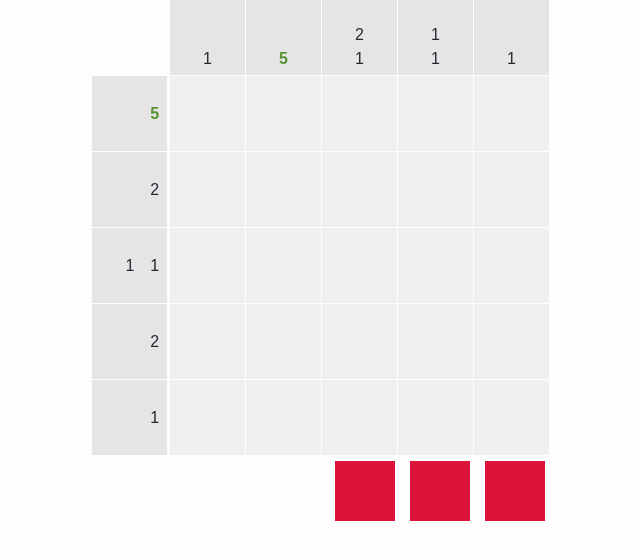
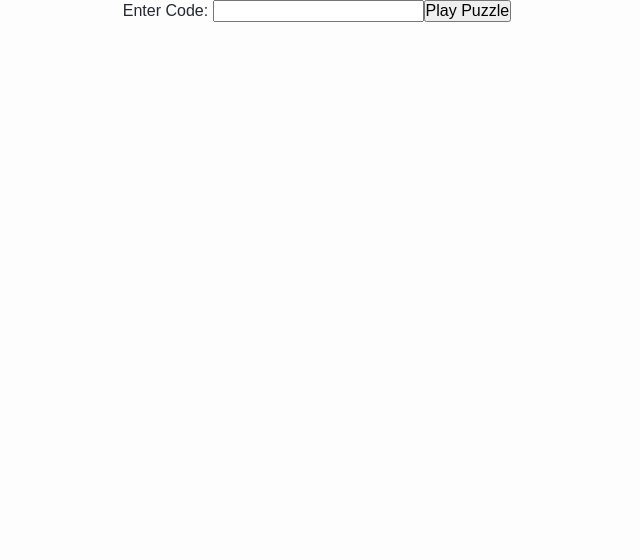
Before and after one commit to ALostCAWs/Nonogram, a React (Create React App) app: page / in a window 1280 px wide. Shown: the top 560 px of the page, without its empty margins (323-963 px from the left). Built offline with nearby package versions, Linux system fonts and the light colour scheme.

Commit message:
Adds basic import game screen

```diff
--- a/src/App.js
+++ b/src/App.js
@@ -1,11 +1,9 @@
 /* ---- Imports Section */
 import React from 'react';
-import { PicrossProvider } from './picrossGame/picrossProvider';
-import { gameImport } from './picrossGame/gameImportExport/gameImport';
-import { gameExport } from './picrossGame/gameImportExport/gameExport';
+import { ImportGame, decodeGameHash } from './picrossGame/gameImportExport/gameImport';
+import { encodeGameHAsh } from './picrossGame/gameImportExport/gameExport';
 import logo from './logo.svg';
 import './App.css';
-
 
 let gameSolution1 = [[true, true, true, true, true],
 [false, true, true, false, false],
@@ -26,10 +24,10 @@
 [false, true, false, false, false]];
 
 function App() {
-  const gameSolution = gameImport(gameExport(gameSolution1));
+  const gameSolution = decodeGameHash(encodeGameHAsh(gameSolution2));
   return (
     <div className="App">
-      <PicrossProvider gameSolution={gameSolution} />
+      <ImportGame />
     </div>
   );
 }
--- a/src/picrossGame/gameImportExport/gameExport.js
+++ b/src/picrossGame/gameImportExport/gameExport.js
@@ -1,4 +1,4 @@
-export const gameExport = (gameSolution) => {
+export const encodeGameHAsh = (gameSolution) => {
   let gameHash = btoa(JSON.stringify(gameSolution));
   return gameHash;
 }
--- a/src/picrossGame/gameImportExport/gameImport.js
+++ b/src/picrossGame/gameImportExport/gameImport.js
@@ -1,4 +1,38 @@
-export const gameImport = (gameHash) => {
+/* ---- Imports Section */
+import React, { useState } from 'react';
+import { PicrossProvider } from '../picrossProvider';
+
+/* ---- Import Game via code entered into textbox on form */
+// Call PicrossProvider onSubmit
+export const ImportGame = () => {
+  const [puzzleCode, setPuzzleCode] = useState('');
+  const [submit, setSubmit] = useState(false);
+
+  /* <- Handle Input Changes & Form Submission -> */
+  const handleChange = (e) => {
+    setPuzzleCode(e.target.value);
+  }
+  const handleSubmit = (e) => {
+    setPuzzleCode(decodeGameHash(puzzleCode));
+    setSubmit(true);
+  }
+
+  return (
+    <>
+      {!submit ? (
+        <form action='' id='enterPuzzleCode'>
+          <label for='puzzleCode'>Enter Code: </label>
+          <input type='text' id='puzzleCode' name='puzzleCode' value={puzzleCode} onChange={handleChange} />
+          <button type='button' id='submit' name='submit' onClick={() => handleSubmit()}>Play Puzzle</button>
+        </form>
+      ) : (
+        <PicrossProvider gameSolution={puzzleCode} />)
+      }
+    </>
+  );
+}
+
+export const decodeGameHash = (gameHash) => {
   const gameSolution = JSON.parse(atob(gameHash));
   console.log(gameHash);
   console.log(gameSolution);
```
